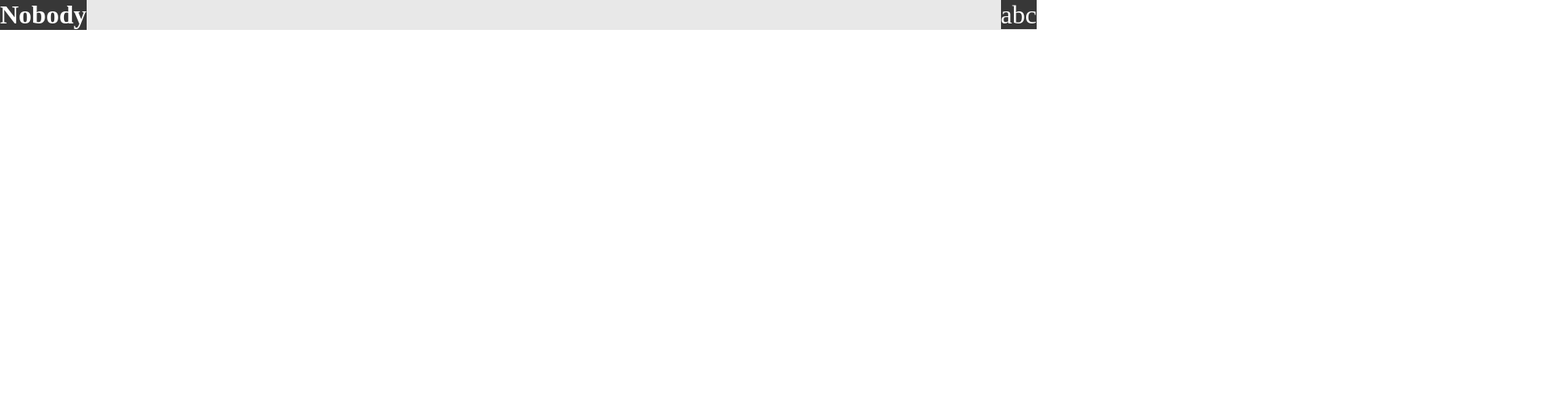
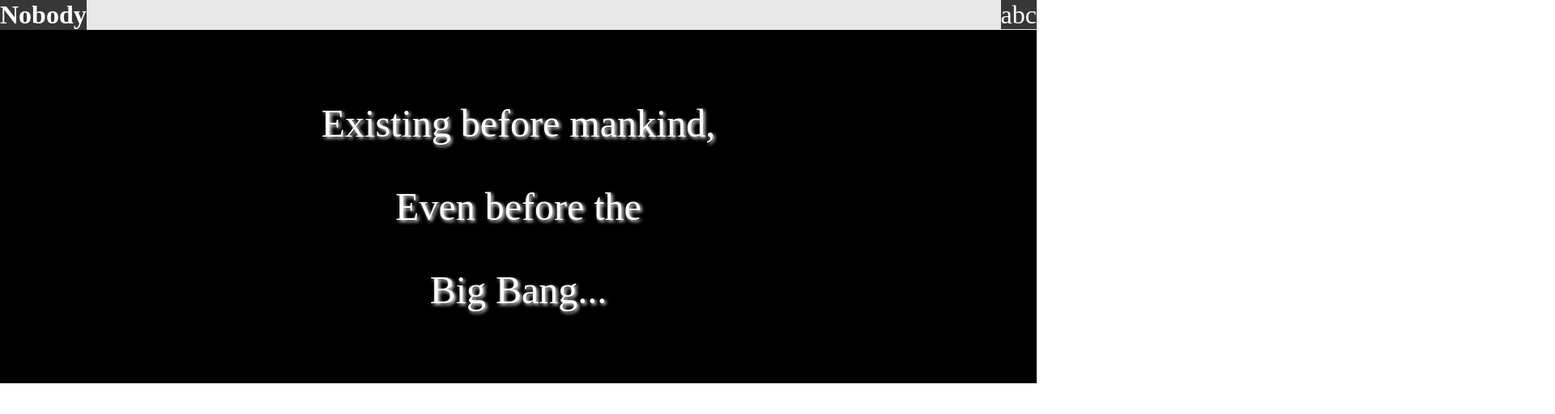
Before and after one commit to evolentDelight/Nothing, a Gatsby app: page / in a window 1280 px wide. Shown: the top 512 px of the page at 81% size, 1920 px wide, since content can reach past the window. Built offline with nearby package versions, Linux system fonts and the light colour scheme.

Commit message:
Intro done

```diff
--- a/package.json
+++ b/package.json
@@ -19,6 +19,7 @@
   "dependencies": {
     "gatsby": "^2.24.2",
     "react": "^16.13.1",
-    "react-dom": "^16.13.1"
+    "react-dom": "^16.13.1",
+    "react-transition-group": "^4.4.1"
   }
 }
--- /dev/null
+++ b/src/components/introduction.css
@@ -0,0 +1,30 @@
+.introduction-container {
+  display: flex;
+  flex-direction: column;
+  background-color: black;
+}
+
+.textStyle {
+  text-align: center;
+  color: white;
+  text-shadow: 2px 2px 4px;
+  padding: 5vh 0;
+  font-size: clamp(16px, 5vw, 48px);
+}
+
+.reveal {
+  visibility: visible;
+}
+
+.hide {
+  visibility: hidden;
+}
+
+.fade-enter {
+  opacity: 0;
+}
+
+.fade-enter-active {
+  opacity: 1;
+  transition: opacity 3500ms;
+}
--- /dev/null
+++ b/src/components/introduction.js
@@ -0,0 +1,37 @@
+import React, { useState } from "react"
+import { CSSTransition } from "react-transition-group"
+import "./introduction.css"
+
+export default function Introduction() {
+  const [fadeIn, setFadeIn] = useState(false)
+  const [initial, setInitial] = useState(true)
+
+  //Add a scroll toggle to trigger the animation
+  window.addEventListener("scroll", () => {
+    const element = document
+      .getElementsByClassName("nav-flexbox")[0]
+      .getBoundingClientRect()
+    console.log("Introduction -> element.bottom", element.bottom)
+    if (element.bottom <= 250) {
+      setFadeIn(true)
+      setInitial(true)
+    }
+    if (element.bottom >= 500) {
+      setFadeIn(false)
+    }
+  })
+
+  return (
+    <div className="introduction-container textStyle">
+      <CSSTransition in={fadeIn} classNames="fade" timeout={3500}>
+        <div>
+          <p className={`${initial ? "reveal" : "hide"}`}>
+            Existing before mankind,
+          </p>
+          <p className={`${initial ? "reveal" : "hide"}`}>Even before the</p>
+          <p className={`${initial ? "reveal" : "hide"}`}>Big Bang...</p>
+        </div>
+      </CSSTransition>
+    </div>
+  )
+}
--- a/src/components/nav.js
+++ b/src/components/nav.js
@@ -2,19 +2,19 @@
 import "./nav.css"
 //import css
 
-export default function nav() {
+export default function Nav() {
   return (
     <div className="container">
       <nav className="nav-flexbox">
         <div className="company">
-          <a href="">
+          <a href="/">
             <strong>Nobody</strong>
           </a>
         </div>
         <div className="features">
-          <a href="">a</a>
-          <a href="">b</a>
-          <a href="">c</a>
+          <a href="/">a</a>
+          <a href="/">b</a>
+          <a href="/">c</a>
         </div>
       </nav>
     </div>
--- a/src/pages/index.css
+++ b/src/pages/index.css
@@ -1,8 +1,9 @@
-html, body{
+html,
+body {
   margin: 0;
   padding: 0;
 }
 
-p{
-  padding: 500000000px
+#h {
+  padding: 5000px;
 }
--- a/src/pages/index.js
+++ b/src/pages/index.js
@@ -1,7 +1,8 @@
 import React from "react"
 import "./index.css"
 import Nav from "../components/nav.js"
+import Introduction from "../components/introduction.js"
 
 export default function App() {
-  return [<Nav />, <p>hi</p>]
+  return [<Nav />, <Introduction />]
 }
```
Also changed, not shown: 1 other file (tests, documents, lock files or other folders).
